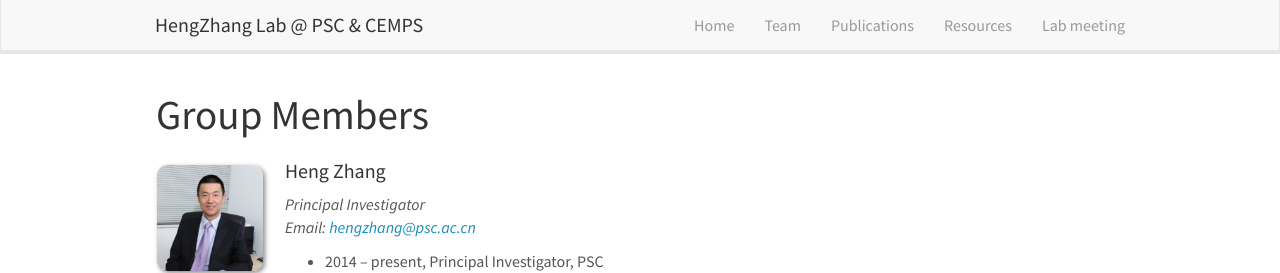
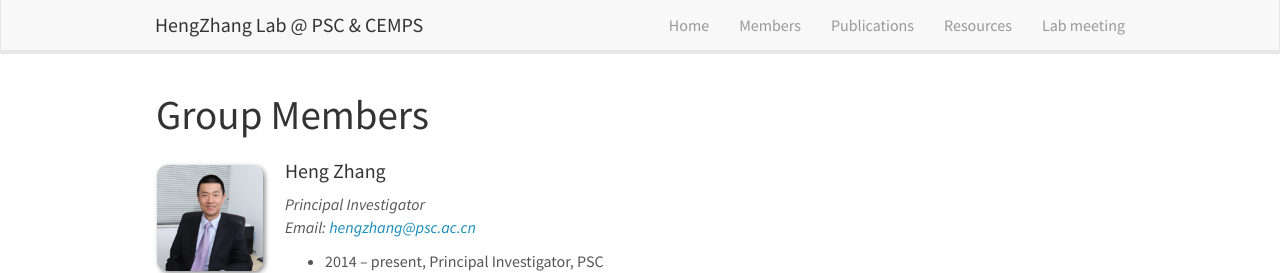
Before and after one commit to hengzhanglab/hengzhanglab.github.io, a Jekyll site: the page built from _pages/members.md, in a window 1280 px wide. Shown: the top 273 px of the page. Built offline with Jekyll 4.4.1, drawn with Linux system fonts in a browser that asks for light colours; nearby versions of some CDN libraries.

Commit message:
team -> members

```diff
--- a/_includes/header.html
+++ b/_includes/header.html
@@ -13,7 +13,7 @@
 	<div class="collapse navbar-collapse" id="navbar-collapse-1">
 	  <ul class="nav navbar-nav navbar-right">
 		<li><a href="{{ site.url }}{{ site.baseurl }}/">Home</a></li>
-		<li><a href="{{ site.url }}{{ site.baseurl }}/team">Team</a></li>
+		<li><a href="{{ site.url }}{{ site.baseurl }}/members">Members</a></li>
 		<li><a href="{{ site.url }}{{ site.baseurl }}/publications">Publications</a></li>
 		<li><a href="{{ site.url }}{{ site.baseurl }}/resources">Resources</a></li>
                 <li><a href="{{ site.url }}{{ site.baseurl }}/labmeeting">Lab meeting</a></li>
--- a/_pages/team.md
+++ b/_pages/members.md
@@ -3,7 +3,7 @@ title: "Members"
 layout: gridlay
 excerpt: "Members"
 sitemap: false
-permalink: /team/
+permalink: /members/
 ---
 
 # Group Members
```
